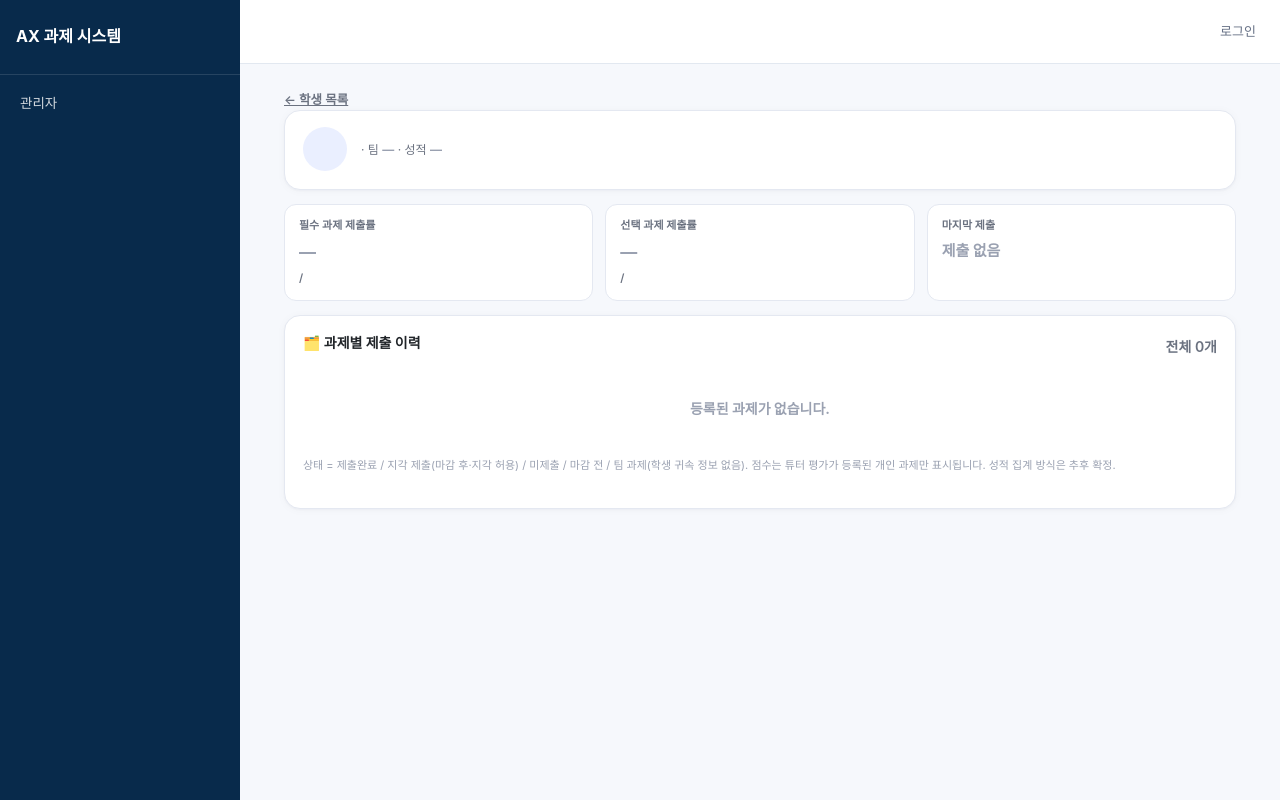
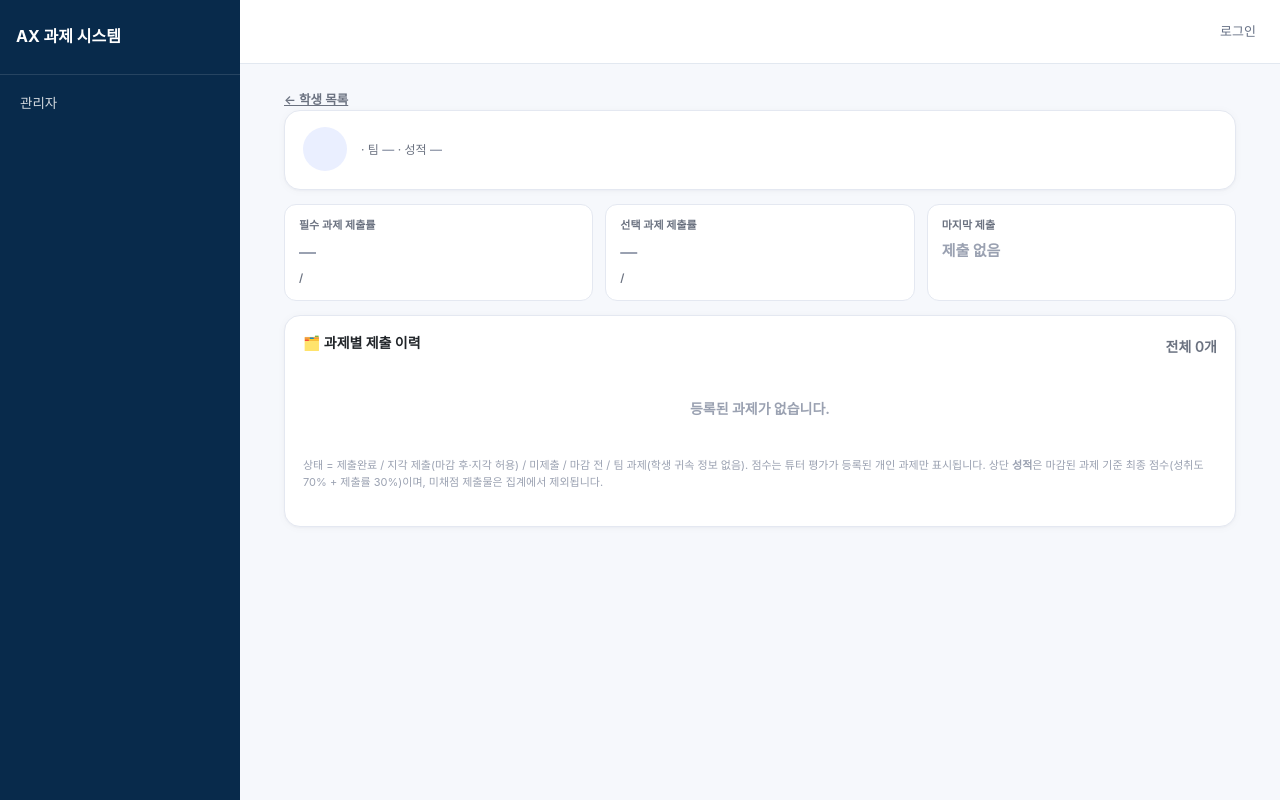
Before and after one commit to KANT-2/assignment-lms, a Django app: template apps/tutor/templates/tutor/student_detail.html in a window 1280 px wide. Run offline with Django 5.2, Linux system fonts and the light colour scheme; the template is opened without the code that fills it, so the values that code supplies are empty; some libraries are stand-ins or nearby versions.

Commit message:
docs(tutor): 학생 화면 성적 안내 문구를 실제 산출식으로 갱신
- launch.json (dev 서버 프리뷰용)
- student_list / student_detail 하단 주석: "컬럼 자리만" → 실제 집계식 설명

Co-Authored-By: Claude Sonnet 5 <noreply@anthropic.com>

```diff
--- a/apps/tutor/templates/tutor/student_detail.html
+++ b/apps/tutor/templates/tutor/student_detail.html
@@ -134,7 +134,8 @@
     {% endif %}
     <p class="note">
       상태 = 제출완료 / 지각 제출(마감 후·지각 허용) / 미제출 / 마감 전 / 팀 과제(학생 귀속 정보 없음).
-      점수는 튜터 평가가 등록된 개인 과제만 표시됩니다. 성적 집계 방식은 추후 확정.
+      점수는 튜터 평가가 등록된 개인 과제만 표시됩니다.
+      상단 <b>성적</b>은 마감된 과제 기준 최종 점수(성취도 70% + 제출률 30%)이며, 미채점 제출물은 집계에서 제외됩니다.
     </p>
   </div>
 </div>
--- a/apps/tutor/templates/tutor/student_list.html
+++ b/apps/tutor/templates/tutor/student_list.html
@@ -160,7 +160,7 @@
 
     <p class="note">
       · <b>팀</b> — 현재 진행 중인 라운드(프로젝트)의 팀 편성 기준입니다. 라운드가 바뀌면 팀도 재편성됩니다. 라운드에 배정되지 않은 학생은 "—"로 표시됩니다.<br>
-      · <b>성적</b> — 평가 집계 방식이 확정되지 않아 컬럼 자리만 잡아 두었습니다.<br>
+      · <b>성적</b> — 마감된 과제 기준 최종 점수(과제 성취도 70% + 제출률 30%, 100점 만점). 채점되지 않은 제출물은 집계에서 제외됩니다.<br>
       · <b>제출률</b> — 개인 과제 전체 기준입니다. 팀 과제는 학생 귀속 정보가 없어 분모에서 제외했습니다.<br>
       · <b>마지막 제출</b> — 마지막 과제 제출 시각 기준입니다 (접속 기록은 수집하지 않음).
     </p>
```
Also changed, not shown: .claude/launch.json (added).
